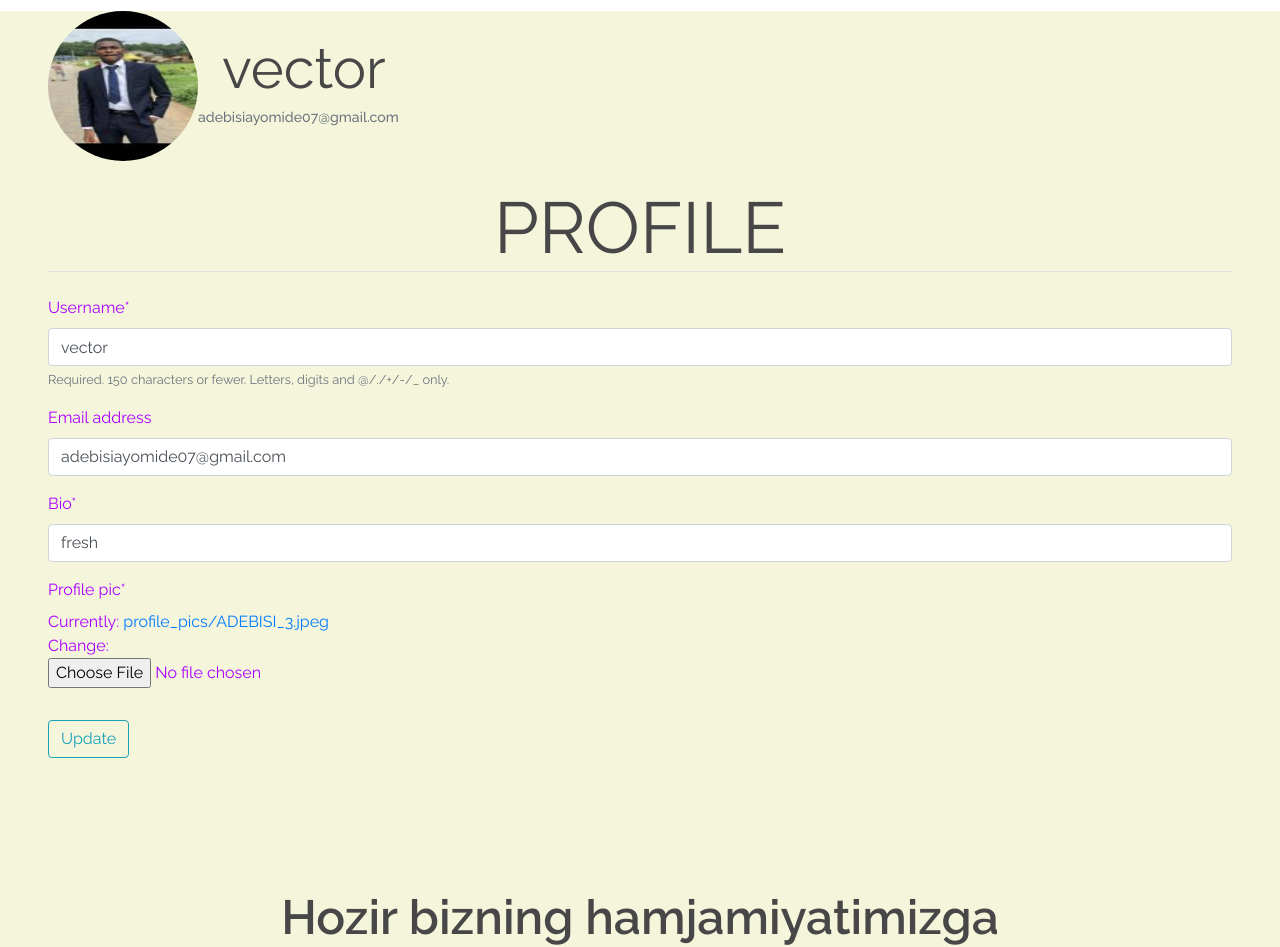
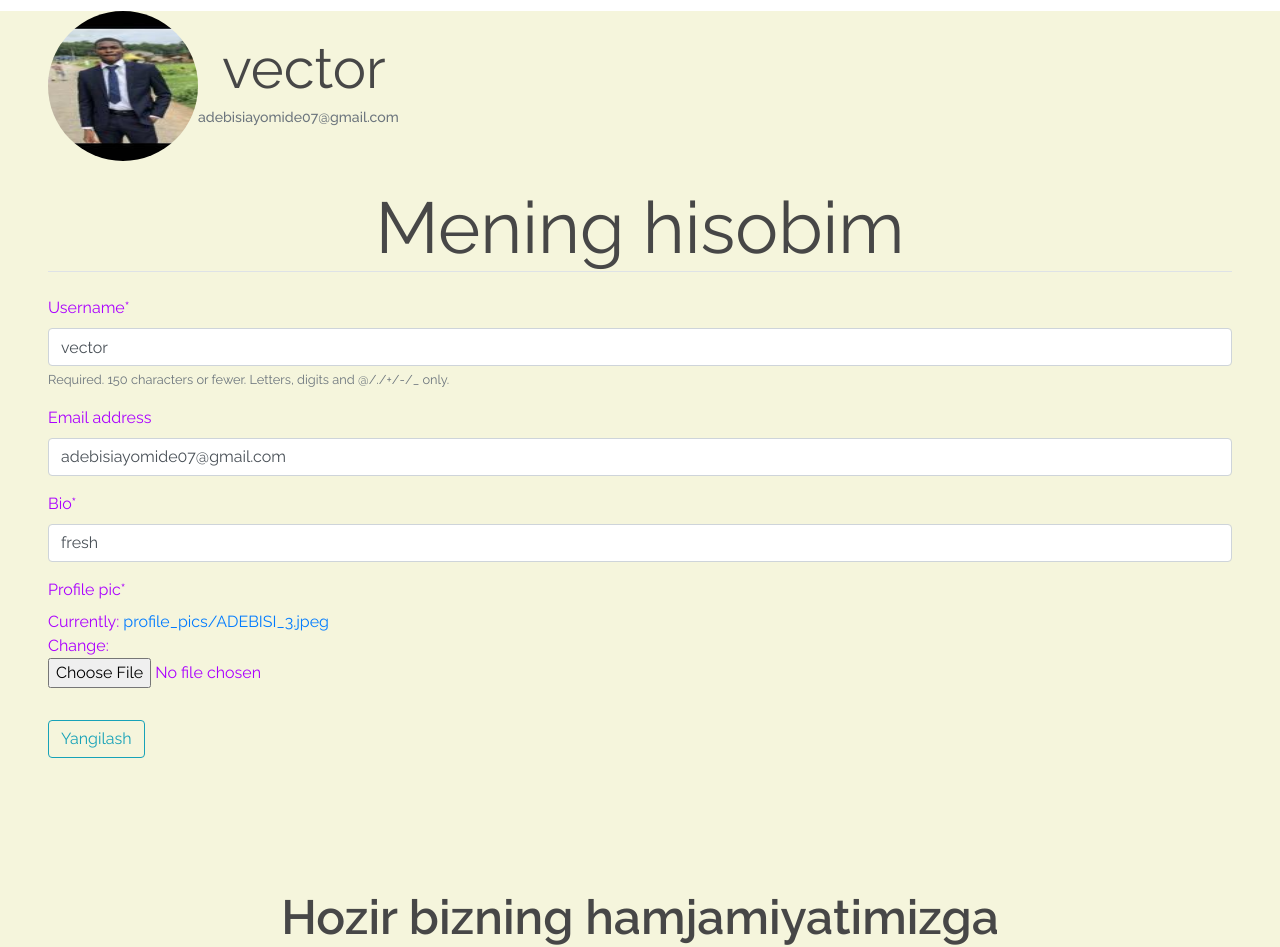
Before and after one commit to Xusanbek0039/Django-Corsera-clone, a Django app: page /profile/ in a window 1280 px wide. Shown: the part 205-1152 px from the top of the page. Run offline with Django 3.2, Linux system fonts and the light colour scheme; a user stored in the database is signed in; data comes from the database, SQL or seed files in the repository; parts of the project's set-up code (start-up, migrations or seed data) failed here and were passed over; some libraries are stand-ins or nearby versions.

Commit message:
Update profile.html

```diff
--- a/users/templates/profile/profile.html
+++ b/users/templates/profile/profile.html
@@ -36,12 +36,12 @@
     <form method="POST" enctype="multipart/form-data" class="">
        {% csrf_token %}
        <fieldset class="form-group">
-           <h5><legend class="border-bottom mb-4 pt-4 display-3 text-center"> PROFILE</legend></h5>
+           <h5><legend class="border-bottom mb-4 pt-4 display-3 text-center"> Mening hisobim</legend></h5>
            {{ u_form|crispy }}
            {{ p_form|crispy }}
        </fieldset>
        <div class="form-group">
-           <button class="btn btn-outline-info" type="submit">Update</button>
+           <button class="btn btn-outline-info" type="submit">Yangilash</button>
        </div>
    </form>
 </div>
```
